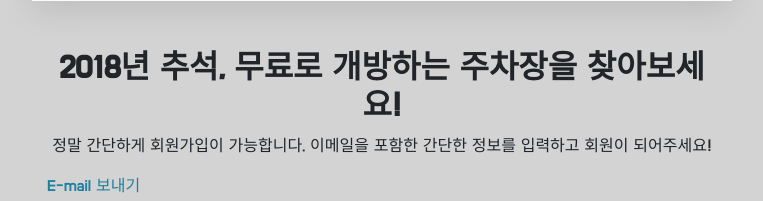
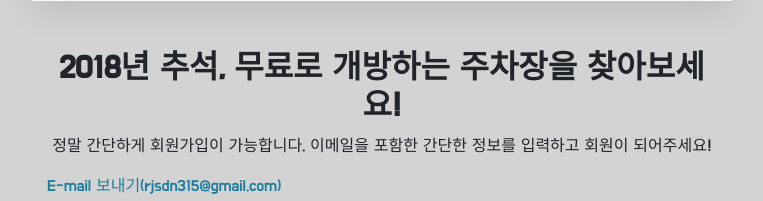
Before and after one commit to rjsdn31536/parking_free, a Flask app: page / in a window 1280 px wide. Shown: the part 663-864 px from the top of the page, without its empty margins (258-1021 px from the left). Run offline with Flask 2, Linux system fonts and the light colour scheme; some libraries are stand-ins or nearby versions.

Commit message:
email추가

```diff
--- a/templates/login/login.html
+++ b/templates/login/login.html
@@ -113,7 +113,7 @@ function MM_popupMsg(msg){
     <br><br>
     <h2 style="font-size:24; text-align: center"> 2018년 추석, 무료로 개방하는 주차장을 찾아보세요! </h2>
     <p style="font-size:20; text-align: center"> 정말 간단하게 회원가입이 가능합니다. 이메일을 포함한 간단한 정보를 입력하고 회원이 되어주세요!</p>
-    <a href="mailto:rjsdn315@gmail.com" style="font-size:20; text-align: center">E-mail 보내기</a>
+    <a href="mailto:rjsdn315@gmail.com" style="font-size:20; text-align: center">E-mail 보내기(rjsdn315@gmail.com)</a>
   </section>
 
 
```
